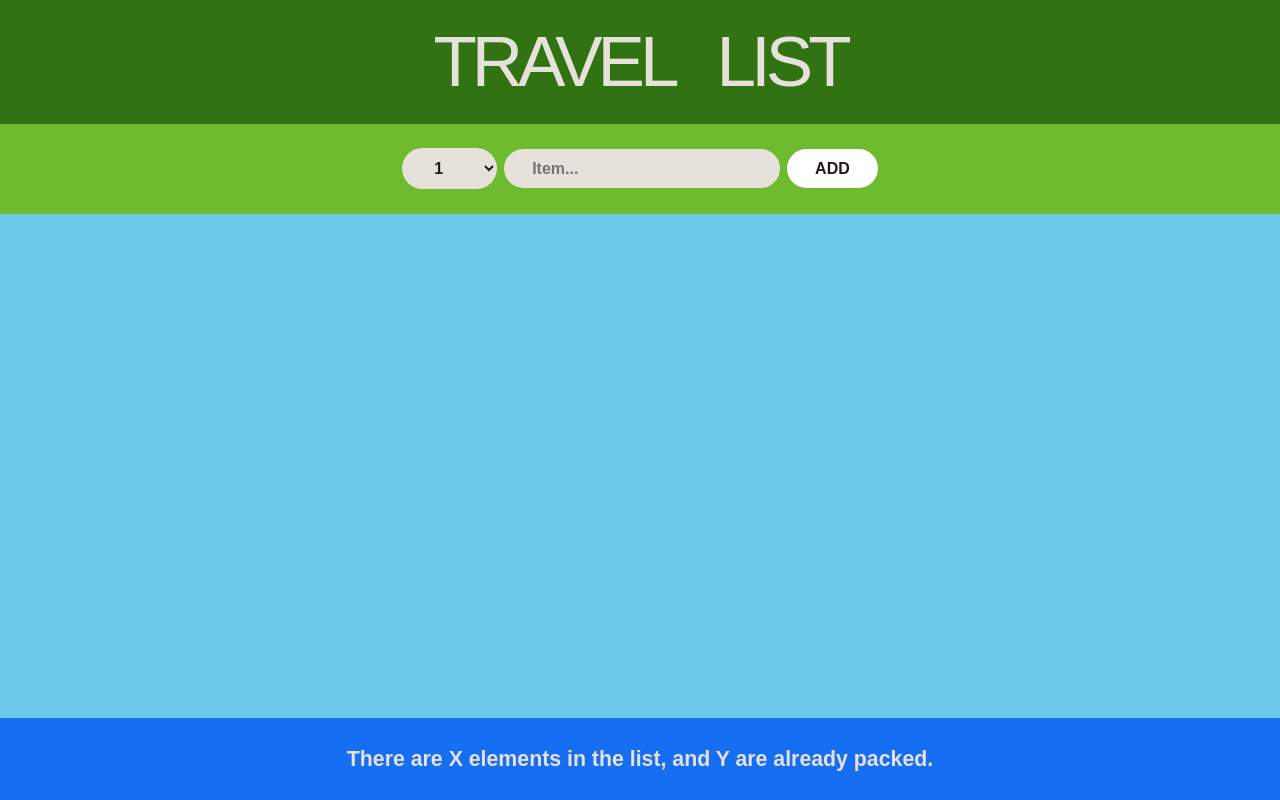
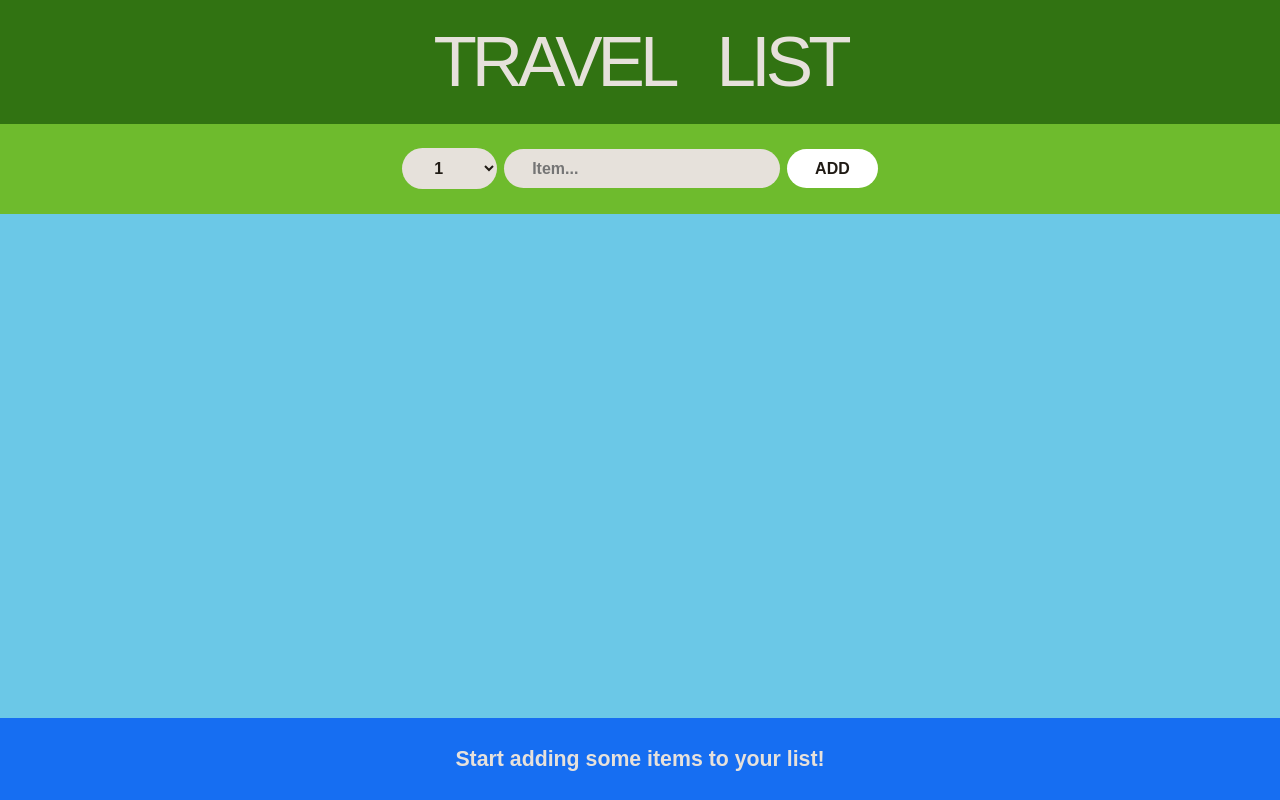
Before and after one commit to qaserge/react-shopping-list, a React (Create React App) app: page / in a window 1280 px wide. Built offline with nearby package versions, Linux system fonts and the light colour scheme.

Commit message:
Implemented footer messages

```diff
--- a/src/App.js
+++ b/src/App.js
@@ -32,7 +32,7 @@
         onDeleteItem={handleDeleteItem}
         onToggleItem={handleToggleItem}
       />
-      <Stats />
+      <Stats items={items} />
     </div>
   );
 }
--- a/src/components/Stats.jsx
+++ b/src/components/Stats.jsx
@@ -1,9 +1,21 @@
 import React from "react";
 
-export default function Stats() {
+export default function Stats({ items }) {
+  if (!items.length)
+    return (
+      <footer className="stats">Start adding some items to your list!</footer>
+    );
+
+  const numItems = items.length;
+  const numPacked = items.filter((item) => item.packed).length;
+  const percentage = Math.round((numPacked / numItems) * 100);
+
   return (
     <footer className="stats">
-      There are X elements in the list, and Y are already packed.
+      {percentage === 100
+        ? "All items are packed!"
+        : `There are ${numItems} elements in the list, and ${numPacked} are already
+      packed (${percentage}%).`}
     </footer>
   );
 }
```
